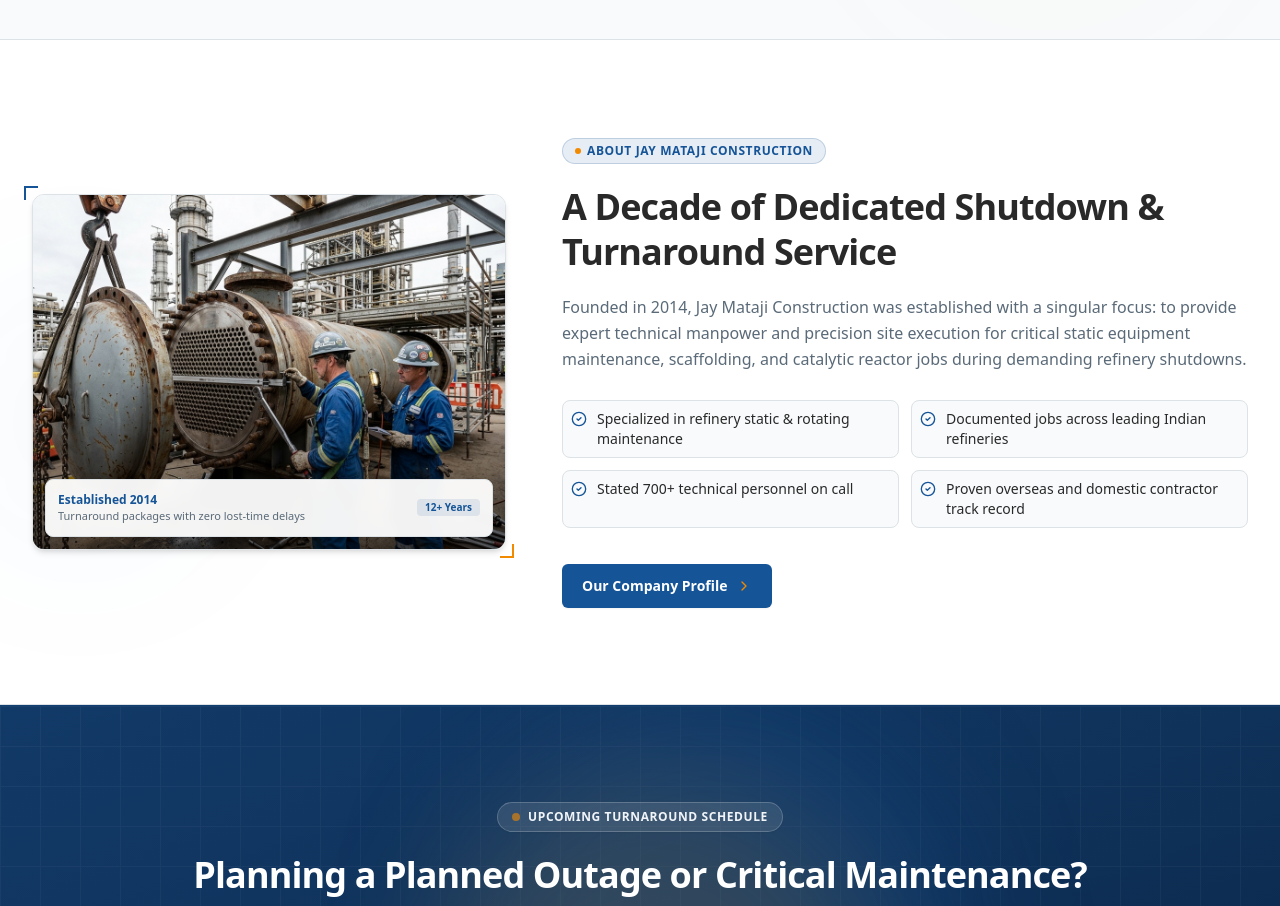
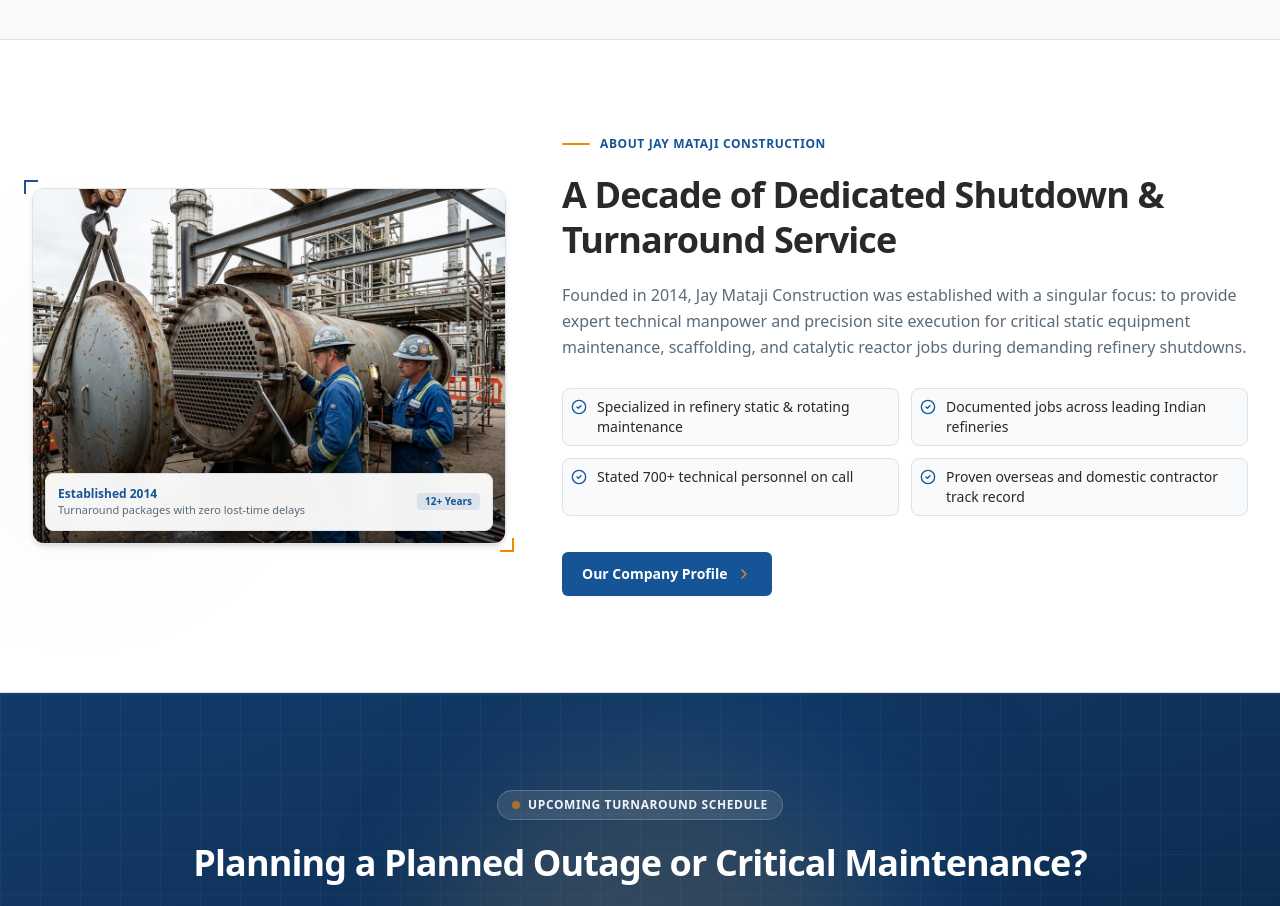
Before and after one commit to hardikkanajariya-in/jay-mataji-construction, a Next.js app: page / in a window 1280 px wide. Shown: the part 3940-4846 px from the top of the page. Built offline with nearby package versions, Linux system fonts and the light colour scheme.

Commit message:
feat: add AboutSnippet component for home page

```diff
--- a/components/home/AboutSnippet.tsx
+++ b/components/home/AboutSnippet.tsx
@@ -48,9 +48,11 @@
 
           {/* Text Column */}
           <div className="lg:col-span-7 order-1 lg:order-2 space-y-5">
-            <div className="inline-flex items-center gap-1.5 px-3 py-1 rounded-full text-xs font-semibold uppercase tracking-wider bg-[#155497]/10 text-[#155497] border border-[#155497]/20">
-              <span className="w-1.5 h-1.5 rounded-full bg-[#F28A00]"></span>
-              <span>About Jay Mataji Construction</span>
+            <div className="flex items-center gap-2.5">
+              <span className="w-7 h-0.5 bg-[#F28A00] rounded-full" aria-hidden="true" />
+              <span className="text-xs font-bold uppercase tracking-wider text-[#155497]">
+                About Jay Mataji Construction
+              </span>
             </div>
 
             <h2 className="text-2xl sm:text-3xl lg:text-4xl font-extrabold text-[#292929] tracking-tight leading-tight">
```
